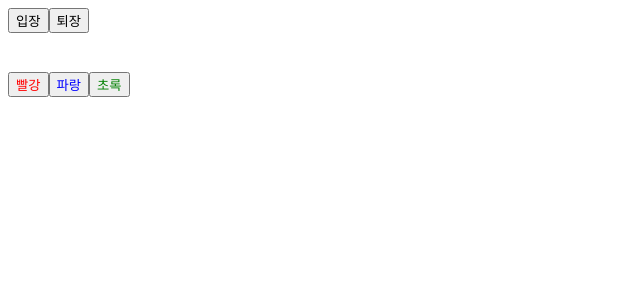
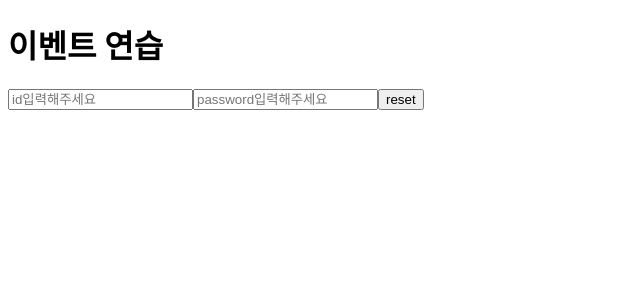
Before and after one commit to walden4u/react-study, a React (Create React App) app: page / in a window 1280 px wide. Shown: the top 300 px of the page, without its empty margins (0-640 px from the left). Built offline with nearby package versions, Linux system fonts and the light colour scheme; the HTML template or start-up script is replaced by a standard one.

Commit message:
4_EventPractice_5

```diff
--- /dev/null
+++ b/Component/4_EventPracticeC.js
@@ -0,0 +1,53 @@
+import React, { Component } from 'react';
+
+class EventPracticeC extends Component {
+  constructor(props) {
+    super(props);
+    this.state = {
+      id: '',
+      password: ''
+    };
+  }
+
+  onChangeInput = (e) => {
+    // console.log(e.target.name);
+    // console.log(e);
+    this.setState({ [e.target.name]: e.target.value });
+  };
+
+  onClickButton = () => {
+    this.setState({ id: '', password: '' });
+    console.log(this.state.id + ': ' + this.state.password);
+  };
+
+  onKeyInput = (e) => {
+    if (e.key === 'Enter') this.onClickButton();
+  };
+
+  render() {
+    return (
+      <>
+        <h1>이벤트 연습</h1>
+        <input
+          onChange={this.onChangeInput}
+          onKeyPress={this.onKeyInput}
+          value={this.state.id}
+          type="text"
+          name="id"
+          placeholder="id입력해주세요"
+        ></input>
+        <input
+          onChange={this.onChangeInput}
+          onKeyPress={this.onKeyInput}
+          value={this.state.password}
+          type="password"
+          name="password"
+          placeholder="password입력해주세요"
+        ></input>
+        <button onClick={this.onClickButton}>reset</button>
+      </>
+    );
+  }
+}
+
+export default EventPracticeC;
--- a/src/App.js
+++ b/src/App.js
@@ -1,5 +1,5 @@
 import './App.css';
-import ScrollBox from '../Component/3_SayC';
+import ScrollBox from '../Component/4_EventPracticeC';
 
 const App = () => {
   return (
```
